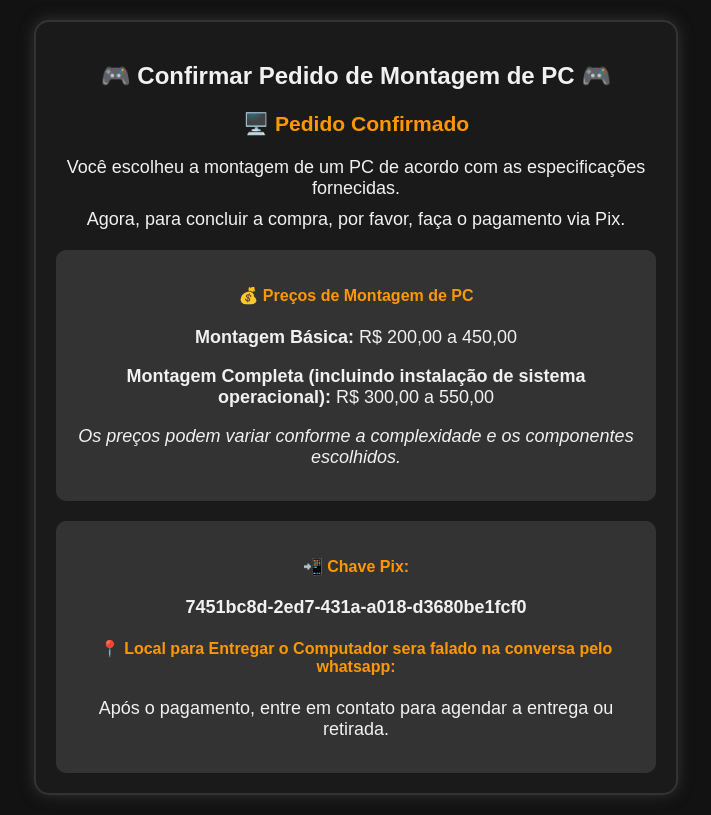
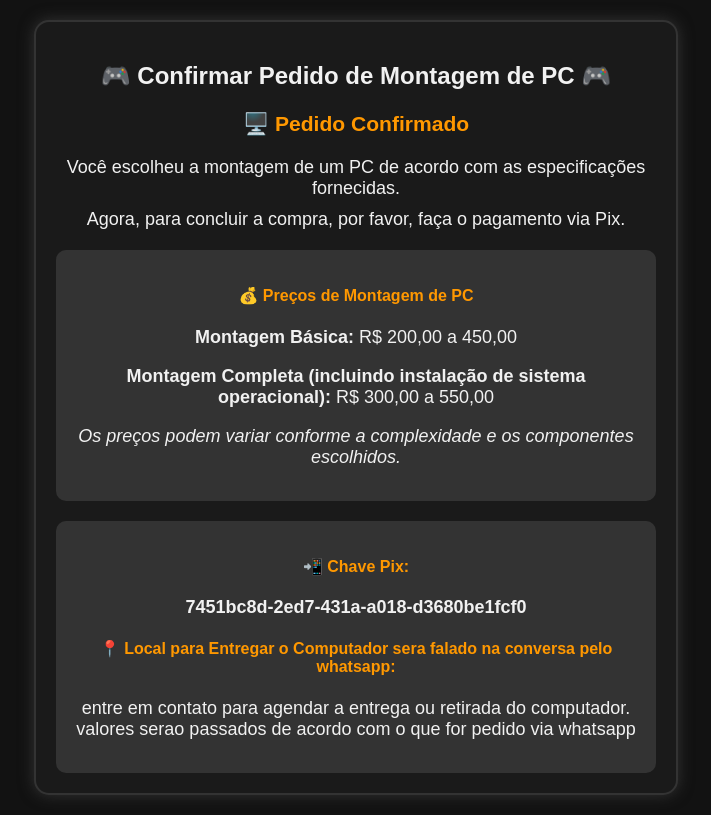
Before and after one commit to OiSouMath/Meusite, a plain HTML site: page index.html in a window 1280 px wide. Shown: the whole page, without its empty margins (284-995 px from the left). Drawn offline with Linux system fonts and the light colour scheme; a script that the page names is missing.

Commit message:
Update index.html

```diff
--- a/index.html
+++ b/index.html
@@ -136,7 +136,8 @@
             <h4>📲 Chave Pix:</h4>
             <p><strong>7451bc8d-2ed7-431a-a018-d3680be1fcf0</strong></p>
             <h4>📍 Local para Entregar o Computador sera falado na conversa pelo whatsapp:</h4>
-            <p>Após o pagamento, entre em contato para agendar a entrega ou retirada.</p>
+            <p>entre em contato para agendar a entrega ou retirada do computador.
+            valores serao passados de acordo com o que for pedido via whatsapp</p>
         <script>
 
 
```
